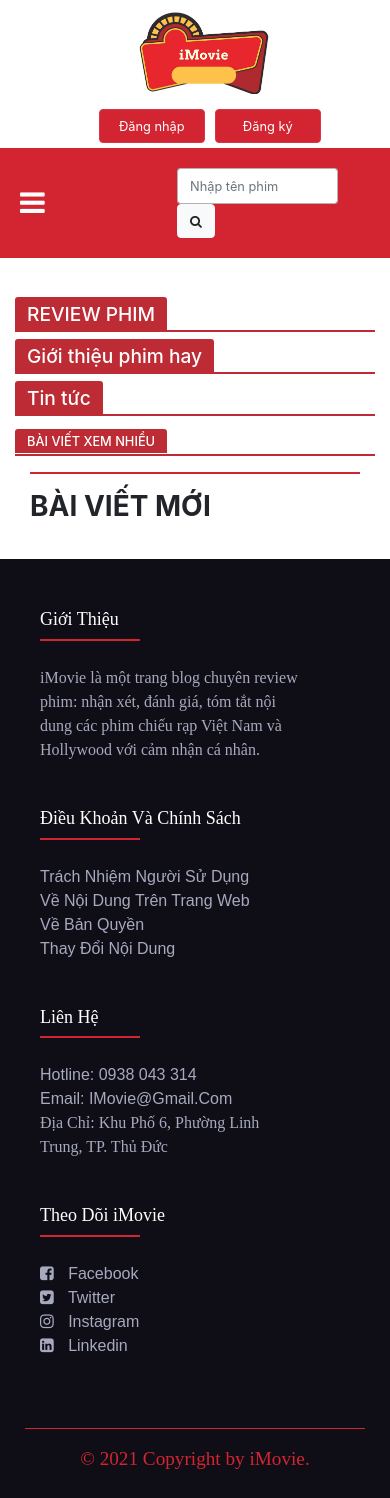
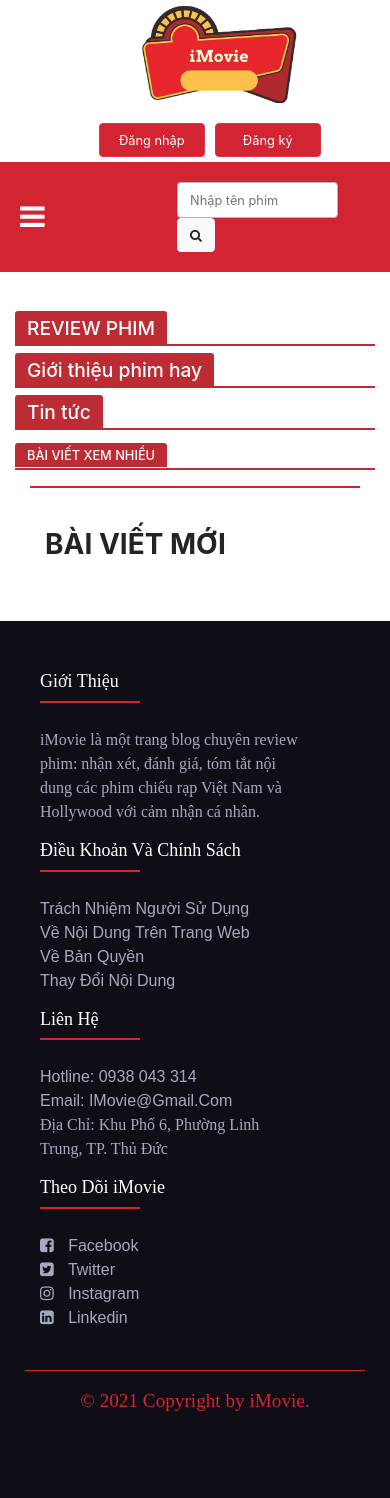
Before and after one commit to lttn-16/iMovie, a PHP site: page /iMovie/ in a window 390 px wide. After the commit the page ends 1411 px from the top, so only its background shows below. Run offline with PHP 8.4, Linux system fonts and the light colour scheme; data that the repository does not hold is empty; some libraries are stand-ins or nearby versions; some web fonts are replaced.

Commit message:
responsive

```diff
--- a/css/styles.css
+++ b/css/styles.css
@@ -651,6 +651,11 @@ html {
   font-size: 1.2rem;
 }
 
+.navbar-dark .navbar-nav .nav-link {
+  color: rgba(255,255,255,.75);
+}
+
+/*responsive */
 @media (max-width: 1650px) {
   .navbar-nav {
     margin-left: 13%;
@@ -679,7 +684,6 @@ html {
   }
 }
 
-/*responsive */
 @media (max-width: 1350px) {
   .searchbar {
     margin-right: 4%;
@@ -709,22 +713,30 @@ html {
   .menu-wrap {
     display: inline-block;
   }
+
+  .container-footer {
+    margin-left: 50px;
+  }
 }
 
 @media (max-width: 1200px) {
   .logo__img {
-    margin-left: 35%;
+    margin-left: 5%;
+    margin-top: -11%;
+    width: 180px;
   }
 }
 
 @media (max-width: 1024px) {
+  .row.header {
+    flex-wrap: unset;
+  }
   .menu-wrap {
     display: none;
   }
 
   .btn_nav {
-    margin: 20px auto;
-    margin-left: 33%;
+    margin: 40px auto;
   }
 
   .admin_nav {
@@ -733,15 +745,15 @@ html {
   }
 
   .btn-login {
-    width: 100px;
+    width: 72px;
     margin-left: 8px;
     margin-top: 5px;
   }
 
   .logo__img {
-    margin-left: 60%;
+    margin-left: 10%;
     width: 180px;
-    margin-top: 5%;
+    margin-top: 1%;
   }
 
   .logo__name {
@@ -792,12 +804,18 @@ html {
     font-size: 0.8rem;
   }
 
-  .searchbar {
-    margin-left: 60%;
+  .navbarsExampleDefault  {
+    width: 50%;
+  }
+
+  #search-box {
+    margin-left: 40px;
   }
 }
 
+
 @media (max-width: 850px) {
+
   .navbar-nav {
     display: none;
   }
@@ -827,31 +845,16 @@ html {
     margin: 5px 0;
   }
 
-  .admin {
-    margin-left: 17%;
-  }
-}
-
-@media (max-width: 769px) {
-  .footer-col,
-  .col-md-3 {
-    width: 50%;
-    margin-bottom: 30px;
-  }
-
   .searchbar {
     margin-left: 60%;
   }
 
-  .logo__img {
-    margin-left: 65%;
-    width: 160px;
-    margin-top: 3%;
-  }
+}
 
-  .btn_nav {
-    margin: 12px auto;
-    margin-left: 32%;
+@media (max-width: 769px) {
+
+  .searchbar {
+    margin-left: 60%;
   }
 
   .admin_nav {
@@ -893,9 +896,6 @@ html {
     padding-top: 30px;
   }
 
-  .admin {
-    margin-left: 21%;
-  }
 }
 
 @media (max-width: 617px) {
@@ -903,25 +903,19 @@ html {
     float: left;
     margin-right: 1px;
   }
+
+  .btn_nav {
+    margin: 25px auto;
+  }
 }
 
-@media (max-width: 576px) {
+@media (max-width: 586px) {
   .searchbar {
     margin-left: 45%;
   }
 
-  .logo__img {
-    margin-left: 38%;
-    width: 150px;
-  }
-
   .btn_nav {
-    margin: 10px auto;
-    margin-left: 27%;
-  }
-
-  .admin {
-    margin-left: 25%;
+    margin: 15px auto;
   }
 
   .admin_nav {
@@ -929,9 +923,12 @@ html {
     margin-left: 27%;
   }
 
-  .footer-col,
-  .col-md-3 {
-    width: 100%;
+  .btn_nav {
+    margin: 15px auto;
+  }
+
+  .row.padding {
+    display: unset;
   }
 
   .row-index {
@@ -963,7 +960,7 @@ html {
   }
 
   .admin {
-    margin-left: 22%;
+    margin-left: 2%;
   }
 }
 
@@ -980,7 +977,7 @@ html {
   }
 
   .admin {
-    margin-left: 20%;
+    margin-left: 5%;
   }
 
   .admin_nav {
@@ -1004,6 +1001,7 @@ html {
 
   .btn_nav {
     margin-left: 20%;
+    width: 75%;
   }
   .admin {
     margin-left: 22%;
@@ -1013,7 +1011,3 @@ html {
     margin-left: 20%;
   }
 }
-
-.navbar-dark .navbar-nav .nav-link {
-  color: rgba(255,255,255,.75);
-}
--- a/include/footer.php
+++ b/include/footer.php
@@ -26,7 +26,7 @@
                     $post_summary = $row['post_summary'];
                     if ($post_status == 'published') {
                 ?>
-                        <div class="col-md-3">
+                        <div class="col-md-3 col-sm-6">
                             <div class="card">
                                 <a href="post.php?p_id=<?php echo $post_id ?>">
                                     <img class="card-img-top" src="<?php echo $post_image_display; ?>">
@@ -51,13 +51,13 @@
         <!-- Viết footer -->
         <div class="container container-footer">
             <div class="row row-footer">
-                <div class="footer-col col-md-3">
+                <div class="footer-col col-md-3 col-sm-6">
                     <h4>Giới Thiệu</h4>
                     <p style="width:88%;">iMovie là một trang blog chuyên review phim: nhận xét, đánh giá,
                         tóm tắt nội dung các phim chiếu rạp Việt Nam và Hollywood với cảm nhận cá nhân.
                     </p>
                 </div>
-                <div class="footer-col col-md-3">
+                <div class="footer-col col-md-3 col-sm-6">
                     <h4>Điều Khoản Và Chính Sách</h4>
                     <ul>
                         <li><a href="#">Trách nhiệm người sử dụng</a></li>
@@ -67,7 +67,7 @@
                     </ul>
 
                 </div>
-                <div class="footer-col col-md-3">
+                <div class="footer-col col-md-3 col-sm-6">
                     <h4>Liên Hệ</h4>
                     <ul style="width:88%;">
                         <!-- <li><a href="#"><img src="./images/logo_transparent.png" alt="logo"></a></li> -->
@@ -78,7 +78,7 @@
                         </li>
                     </ul>
                 </div>
-                <div class="footer-col col-md-3">
+                <div class="footer-col col-md-3 col-sm-6">
                     <h4>Theo Dõi iMovie</h4>
                     <ul>
                         <li>
--- a/include/navigation.php
+++ b/include/navigation.php
@@ -2,11 +2,11 @@
 <?php session_start(); ?>
 
 <div class="row ">
-  <div class="col-sm-8 logo">
+  <div class="col-sm-7 col-md-8  logo">
     <a href="./index.php"><img class="logo__img" src="./images/logo.jpg" alt="iMovie Logo"></a>
     <a href="./index.php" class="logo__name">iMovie</a>
   </div>
-  <div class="col-lg-4">
+  <div class="col-sm-5 col-md-4">
     <div class="btn_nav">
       <?php if (isset($_SESSION['user_role'])) {
         if ($_SESSION['user_role'] == 'admin') {
```
